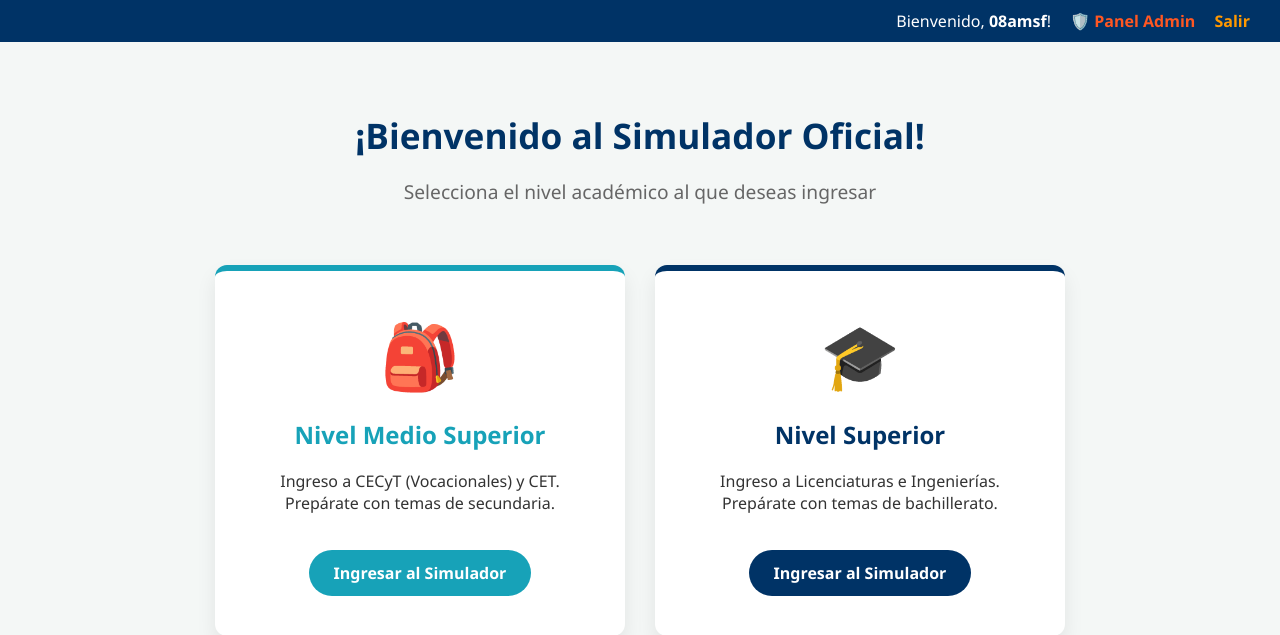
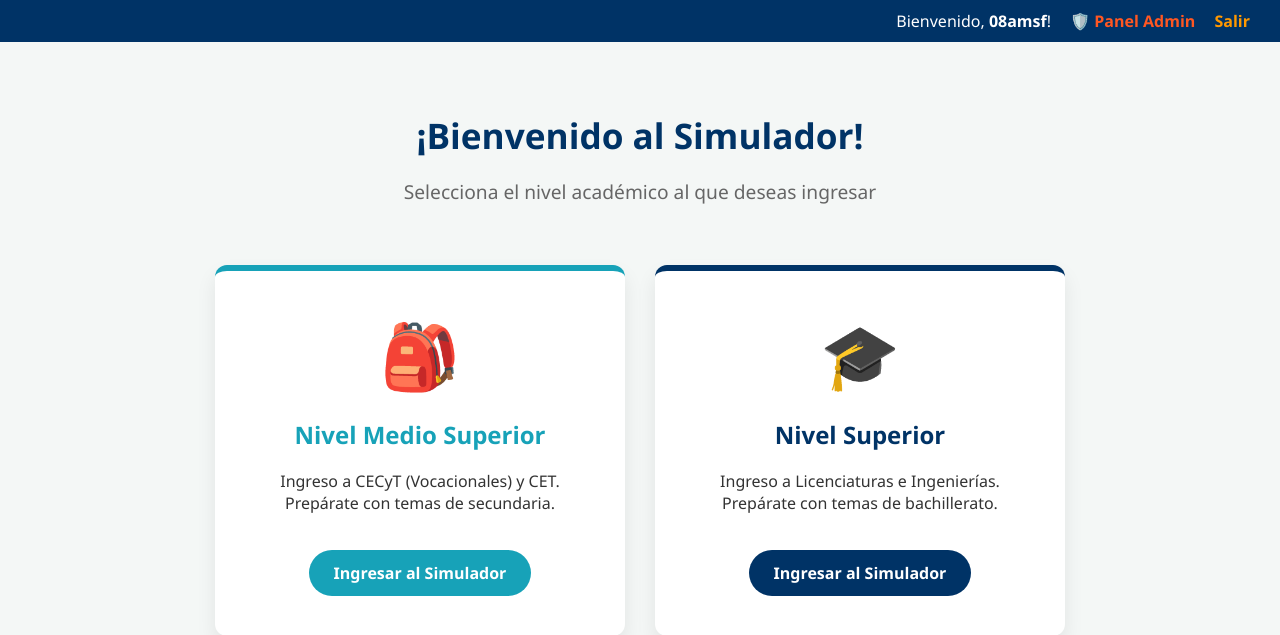
Before and after one commit to Amsf0803/Guia-examen, a Flask app: page /seleccion_nivel in a window 1280 px wide. Shown: the part 129-764 px from the top of the page. Run offline with Flask 3, Linux system fonts and the light colour scheme; a user stored in the database is signed in.

Commit message:
Subida a la red baby girl

```diff
--- a/app.py
+++ b/app.py
@@ -296,8 +296,6 @@ def flashcards(nivel="Superior"):
         # Filtramos para asegurarnos de que la lectura sea de la materia que el usuario eligió
         lectura = Lectura.query.filter_by(materia=materia_limpia).order_by(db.func.random()).first()
         return render_template('flashcards_lectura.html', lectura=lectura, nivel=nivel, area=area)
-
-    return render_template('flashcards.html', pregunta=pregunta, nivel=nivel, area=area, materia_limpia=materia_limpia)
 
     return render_template('flashcards.html', pregunta=pregunta, nivel=nivel, area=area, materia_limpia=materia_limpia)
 
--- a/templates/seleccion_nivel.html
+++ b/templates/seleccion_nivel.html
@@ -181,7 +181,7 @@
 
     <main class="contenido">
         <div class="bienvenida">
-            <h2>¡Bienvenido al Simulador Oficial!</h2>
+            <h2>¡Bienvenido al Simulador!</h2>
             <p>Selecciona el nivel académico al que deseas ingresar</p>
         </div>
 
```
Also changed, not shown: requirements.txt (added, +16 -0 lines).
